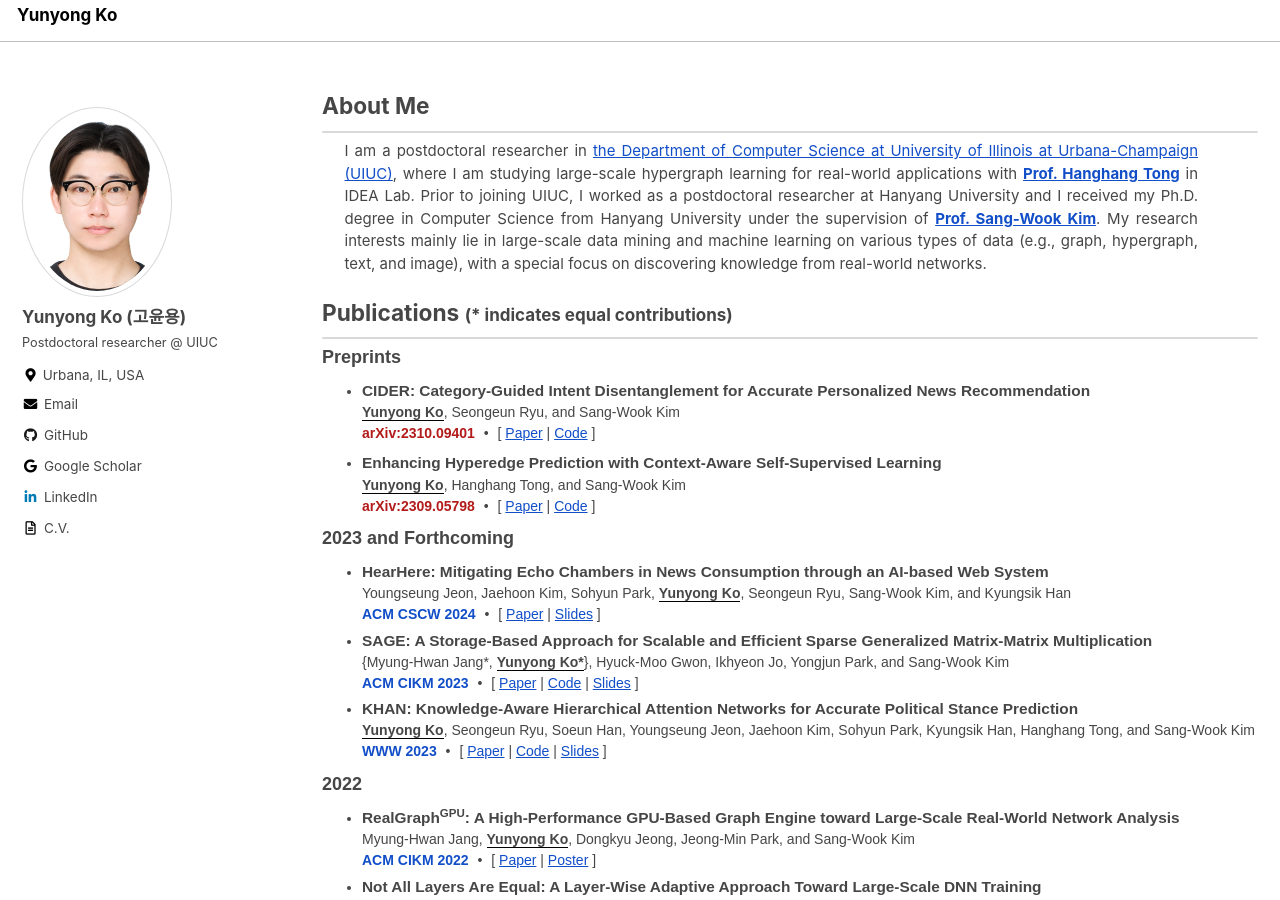
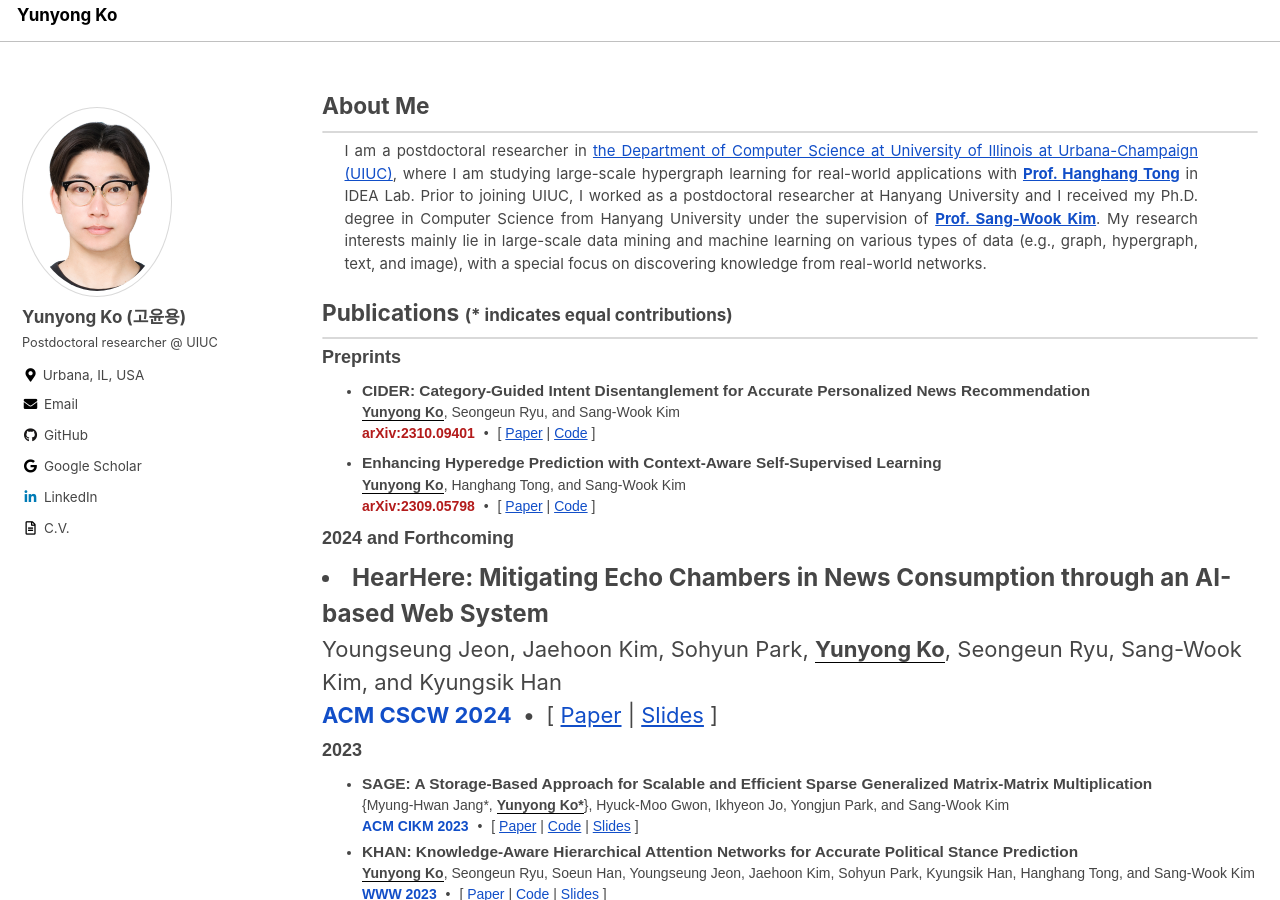
Before and after one commit to yy-ko/yy-ko.github.io, a Jekyll site: the page built from index.html, in a window 1280 px wide and 900 px high. Built offline with Jekyll 4.4.1, drawn with Linux system fonts in a browser that asks for light colours; cached includes are drawn as plain includes; the list of posts is cut into pages by our own code.

Commit message:
2023-2024

```diff
--- a/index.html
+++ b/index.html
@@ -69,14 +69,17 @@
 		</li>
 	</ul>
 
-	<span class="year"><strong>2023 and Forthcoming</strong></span>
-	<ul class="my_list">
+	<span class="year"><strong>2024 and Forthcoming</strong></span>
+	<ul class="my_list"></ul>
 		<li> <strong class='title'>HearHere: Mitigating Echo Chambers in News Consumption through an AI-based Web System</strong> <br>
 			Youngseung Jeon, Jaehoon Kim, Sohyun Park, <strong><u>Yunyong Ko</u></strong>, Seongeun Ryu, Sang-Wook Kim, and Kyungsik Han <br>
 			<span class="venue conf"><strong>ACM CSCW 2024</strong></span>
 			<span class="dot-sep">&#8226;</span>
 			<span>[ <a href="#">Paper</a> | <a href="#">Slides</a> ]</span>
 		</li>
+	</ul>
+	<span class="year"><strong>2023</strong></span>
+	<ul class="my_list">
 
 		<li> <strong class='title'>SAGE: A Storage-Based Approach for Scalable and Efficient Sparse Generalized Matrix-Matrix Multiplication </strong> <br>
 			{Myung-Hwan Jang*, <strong><u>Yunyong Ko*</u></strong>}, Hyuck-Moo Gwon, Ikhyeon Jo, Yongjun Park, and Sang-Wook Kim <br>
```
